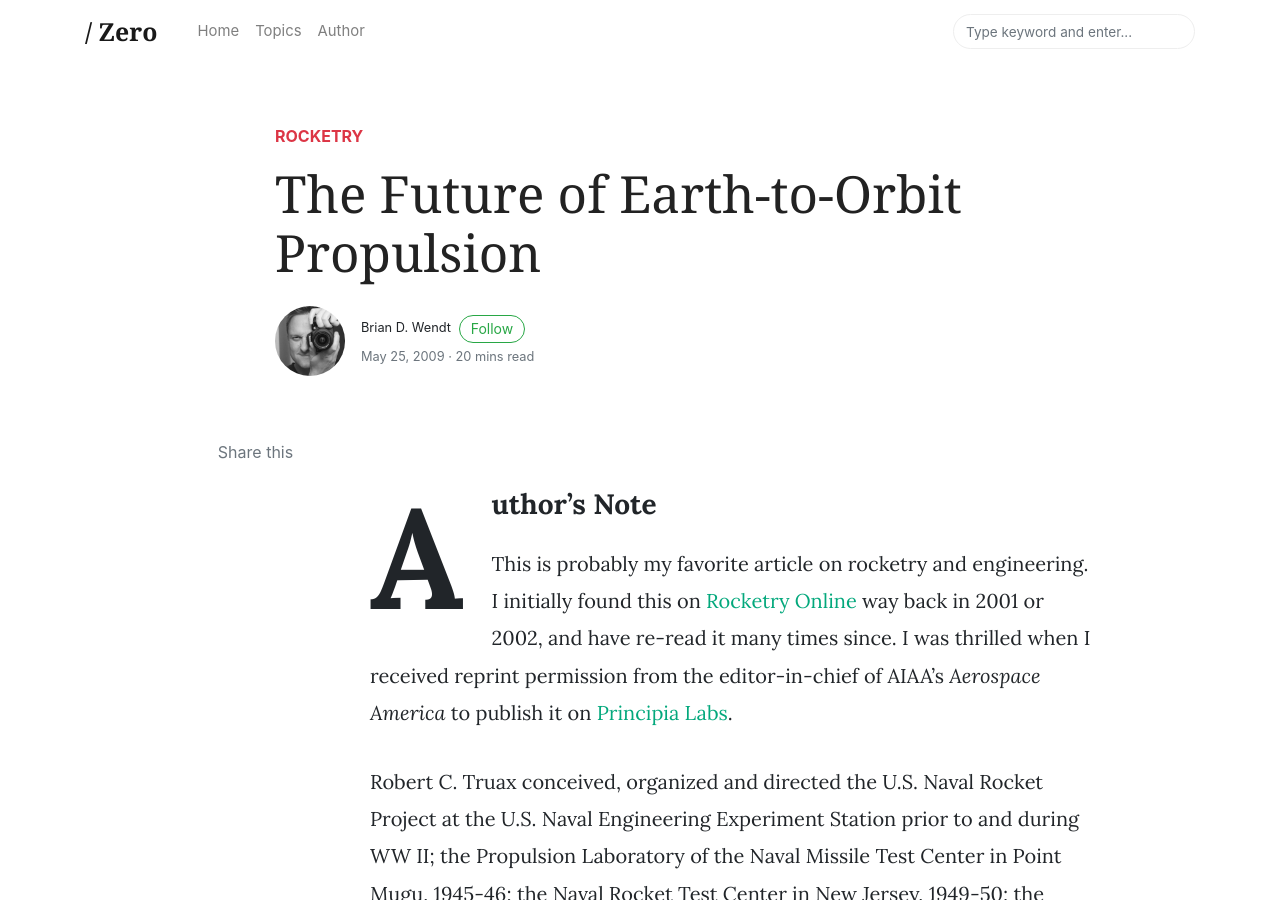
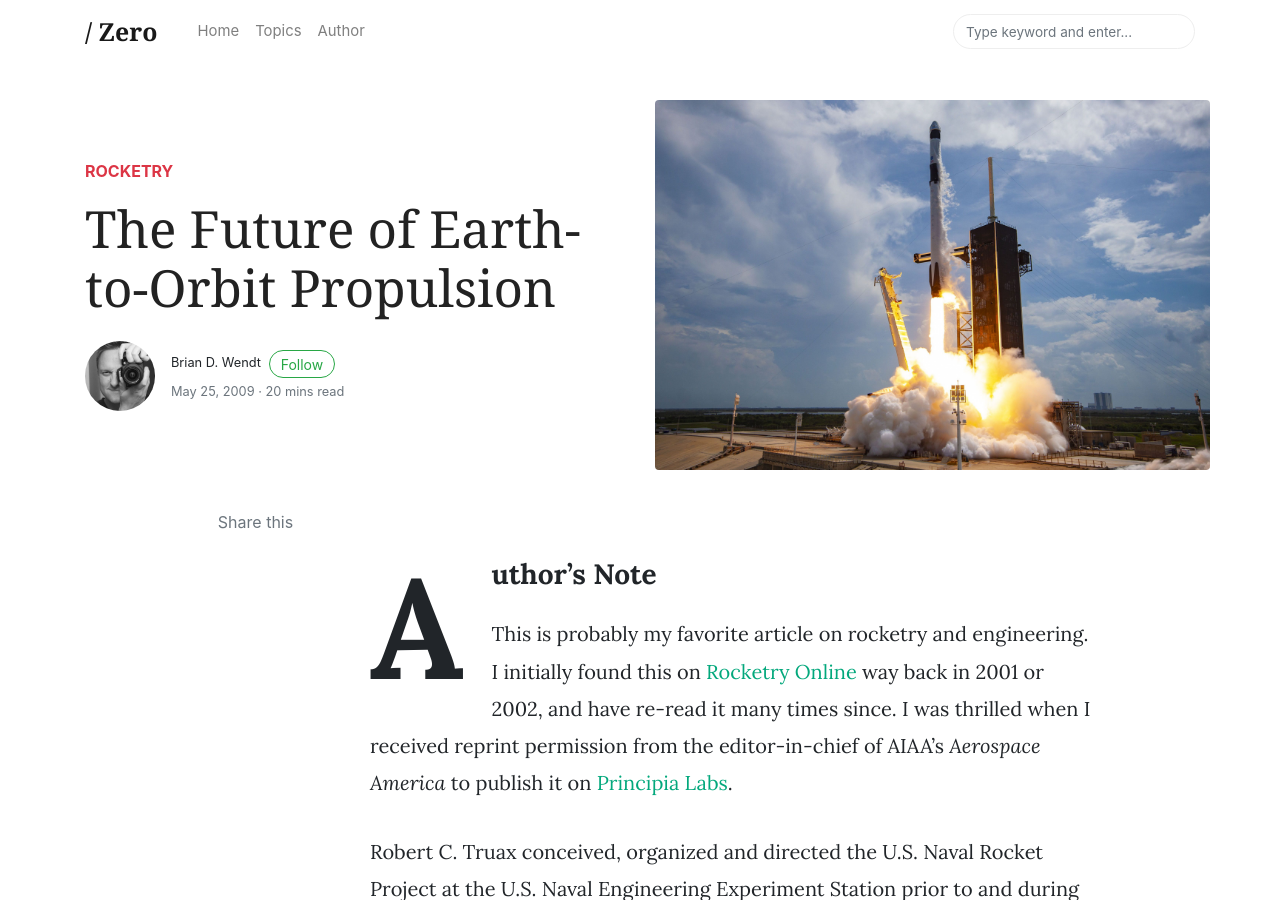
Before and after one commit to bws428/bws428.github.io, a Jekyll site: the page built from _posts/2009-05-25-the-future-of-earth-to-orbit-propulsion.md, in a window 1280 px wide and 900 px high. Built offline with Jekyll 4.4.1, drawn with Linux system fonts in a browser that asks for light colours; nearby versions of some CDN libraries; formulas are drawn with MathJax 3; comment, search, counter and statistics services are not loaded.

Commit message:
Add SpaceX Falcon 9 image

```diff
--- a/_posts/2009-05-25-the-future-of-earth-to-orbit-propulsion.md
+++ b/_posts/2009-05-25-the-future-of-earth-to-orbit-propulsion.md
@@ -1,6 +1,6 @@
 ---
 title: The Future of Earth-to-Orbit Propulsion
-image:
+image: assets/images/falcon-9.jpg
 categories: rocketry
 tags:
 ---
```
